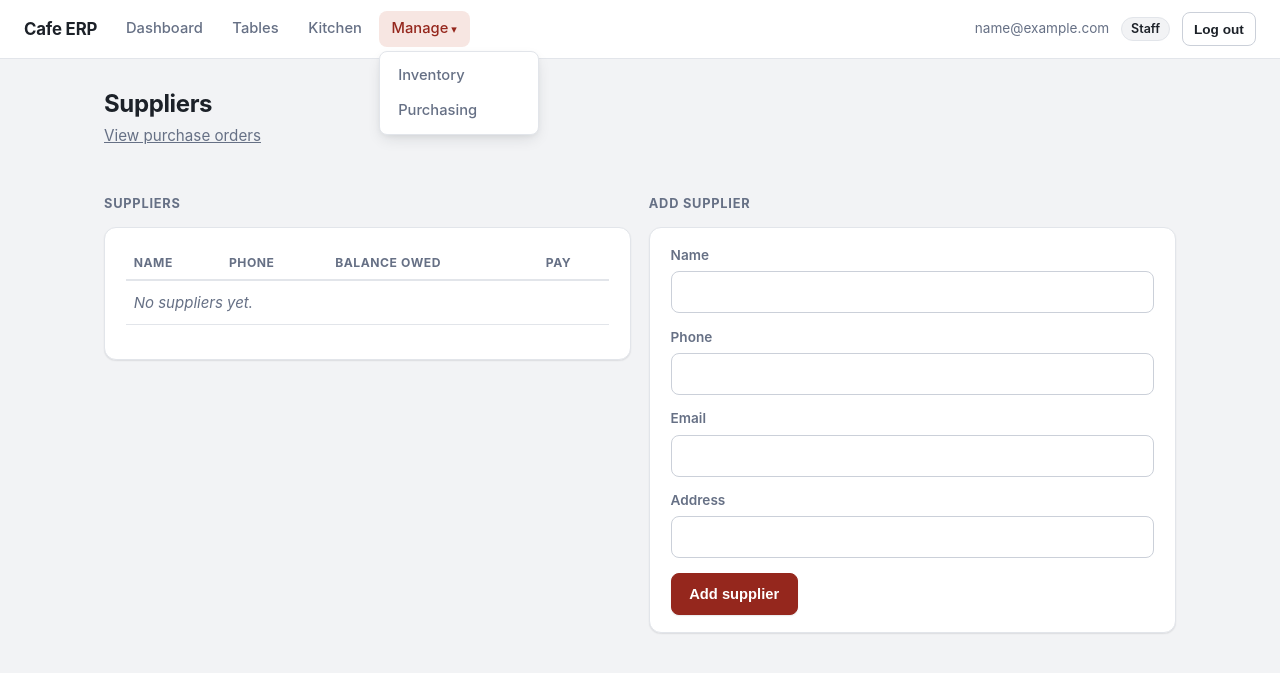
After one commit to Bukulubenja/cafe, a Django app: page /purchasing/suppliers/ in a window 1280 px wide. The commit adds this page. Shown: the top 673 px of the page. Run offline with Django 5.2, Linux system fonts and the light colour scheme; the visitor is signed in with stand-in values (Sample User, id 1); data that the repository does not hold is empty.

Commit message:
Add Purchasing screens to the frontend; nav Manage dropdown
Suppliers list+create, supplier payment, purchase order list+create,
and a purchase order detail screen with add-line, mark received
(updates stock via PurchaseOrder.receive()), cancel, and notify
supplier actions.

Restructures the topbar nav: manager-only links now live under a
CSS-only "Manage" details/summary dropdown instead of being flat
items, so future manager screens (wastage, expenses, etc.) don't
keep growing the topbar. Active/open state is driven by a new
apps.web.context_processors.manage_section context processor keyed
off a MANAGE_URL_NAMES set, rather than each view passing a flag by
hand.

Extracted apps/web/roles.py (MANAGER_ROLES etc.) and promoted
friendly_error() to apps/web/utils.py so new per-domain view modules
(purchasing_views.py, inventory_views.py) share them without
circular imports through views.py.

Verified with the full test suite (143 tests, OK) and a Playwright
run through the whole flow: create supplier -> create PO -> add line
(50 piece Chicken @ 8,000) -> mark received -> confirmed Chicken
stock on hand increased 14 -> 64 on the Inventory screen.

```diff
--- /dev/null
+++ b/apps/web/context_processors.py
@@ -0,0 +1,25 @@
+# URL names that live under the topbar's "Manage" dropdown. Kept as one set
+# here rather than each view passing an `in_manage_section` flag by hand --
+# add a new screen's url_name here and its active-state highlighting and
+# open-by-default behavior just work.
+MANAGE_URL_NAMES = {
+    "stock_list",
+    "stock_new",
+    "stock_adjust",
+    "ingredients",
+    "suppliers",
+    "supplier_pay",
+    "purchase_orders",
+    "purchase_order_new",
+    "purchase_order_detail",
+    "purchase_order_add_line",
+    "purchase_order_receive",
+    "purchase_order_cancel",
+    "purchase_order_notify_supplier",
+}
+
+
+def manage_section(request):
+    resolver_match = getattr(request, "resolver_match", None)
+    url_name = getattr(resolver_match, "url_name", None)
+    return {"in_manage_section": url_name in MANAGE_URL_NAMES}
--- a/apps/web/inventory_views.py
+++ b/apps/web/inventory_views.py
@@ -3,13 +3,11 @@ from django.core.exceptions import ValidationError as DjangoValidationError
 from django.shortcuts import get_object_or_404, redirect, render
 from django.views.decorators.http import require_POST
 
-from apps.accounts.models import User
 from apps.inventory.models import Ingredient, StockItem
 
 from .decorators import roles_required
+from .roles import MANAGER_ROLES
 from .utils import friendly_error, resolve_branch
-
-MANAGER_ROLES = (User.Role.OWNER, User.Role.MANAGER)
 
 
 @roles_required(*MANAGER_ROLES)
--- /dev/null
+++ b/apps/web/roles.py
@@ -0,0 +1,18 @@
+from apps.accounts.models import User
+
+# Shared role tuples for apps.web's roles_required() decorator, kept in one
+# place since every view module needs some subset of these -- importing
+# them from views.py (a leaf module reused by nothing else) would make
+# every new screen depend on the one file most likely to keep changing.
+MANAGER_ROLES = (User.Role.OWNER, User.Role.MANAGER)
+FRONT_OF_HOUSE_ROLES = (User.Role.OWNER, User.Role.MANAGER, User.Role.WAITER, User.Role.CASHIER)
+ORDER_WRITE_ROLES = (User.Role.OWNER, User.Role.MANAGER, User.Role.WAITER)
+PAYMENT_ROLES = (User.Role.OWNER, User.Role.MANAGER, User.Role.WAITER, User.Role.CASHIER)
+KITCHEN_VIEW_ROLES = (User.Role.OWNER, User.Role.MANAGER, User.Role.CHEF, User.Role.WAITER, User.Role.CASHIER)
+ALL_STAFF_ROLES = (
+    User.Role.OWNER,
+    User.Role.MANAGER,
+    User.Role.WAITER,
+    User.Role.CHEF,
+    User.Role.CASHIER,
+)
--- a/apps/web/static/web/css/style.css
+++ b/apps/web/static/web/css/style.css
@@ -104,6 +104,44 @@ header.topbar nav a {
 
 header.topbar nav a:hover { color: var(--text); background: var(--bg); }
 header.topbar nav a.active { color: var(--brand); background: var(--brand-tint); }
+
+.nav-dropdown { position: relative; }
+.nav-dropdown summary {
+  list-style: none;
+  cursor: pointer;
+  color: var(--muted);
+  font-size: 0.92rem;
+  font-weight: 500;
+  padding: 0.45rem 0.8rem;
+  border-radius: var(--radius-sm);
+  transition: background-color 150ms ease, color 150ms ease;
+}
+.nav-dropdown summary::-webkit-details-marker { display: none; }
+.nav-dropdown summary:hover { color: var(--text); background: var(--bg); }
+.nav-dropdown summary.active { color: var(--brand); background: var(--brand-tint); }
+.nav-dropdown summary::after { content: " \25BE"; font-size: 0.75em; }
+.nav-dropdown-menu {
+  position: absolute;
+  top: calc(100% + 4px);
+  left: 0;
+  min-width: 160px;
+  background: var(--panel);
+  border: 1px solid var(--border);
+  border-radius: var(--radius-sm);
+  box-shadow: var(--shadow-md);
+  padding: 0.35rem;
+  z-index: 20;
+}
+.nav-dropdown-menu a {
+  display: block;
+  padding: 0.5rem 0.7rem;
+  border-radius: var(--radius-sm);
+  color: var(--text);
+  text-decoration: none;
+  font-size: 0.9rem;
+  font-weight: 500;
+}
+.nav-dropdown-menu a:hover { background: var(--bg); }
 
 header.topbar .who {
   display: flex;
--- a/apps/web/templates/web/base.html
+++ b/apps/web/templates/web/base.html
@@ -14,13 +14,19 @@
   <header class="topbar">
     <div class="brand">{{ user.cafe.name|default:"Cafe ERP" }}</div>
     <nav>
-      {% if user.is_superuser or user.role == "owner" or user.role == "manager" %}
+      {% if user.is_superuser or user.is_owner or user.is_manager %}
       <a href="{% url 'web:dashboard' %}" class="{% if request.resolver_match.url_name == 'dashboard' %}active{% endif %}">Dashboard</a>
       {% endif %}
       <a href="{% url 'web:tables' %}" class="{% if request.resolver_match.url_name == 'tables' or request.resolver_match.url_name == 'order_detail' %}active{% endif %}">Tables</a>
       <a href="{% url 'web:kitchen' %}" class="{% if request.resolver_match.url_name == 'kitchen' %}active{% endif %}">Kitchen</a>
-      {% if user.is_superuser or user.role == "owner" or user.role == "manager" %}
-      <a href="{% url 'web:stock_list' %}" class="{% if request.resolver_match.url_name == 'stock_list' or request.resolver_match.url_name == 'stock_new' or request.resolver_match.url_name == 'ingredients' %}active{% endif %}">Inventory</a>
+      {% if user.is_superuser or user.is_owner or user.is_manager %}
+      <details class="nav-dropdown" {% if in_manage_section %}open{% endif %}>
+        <summary class="{% if in_manage_section %}active{% endif %}">Manage</summary>
+        <div class="nav-dropdown-menu">
+          <a href="{% url 'web:stock_list' %}">Inventory</a>
+          <a href="{% url 'web:purchase_orders' %}">Purchasing</a>
+        </div>
+      </details>
       {% endif %}
     </nav>
     <div class="who">
--- /dev/null
+++ b/apps/web/templates/web/suppliers.html
@@ -0,0 +1,49 @@
+{% extends "web/base.html" %}
+{% load humanize %}
+{% block title %}Suppliers - Cafe ERP{% endblock %}
+{% block content %}
+<h1>Suppliers</h1>
+<p class="subtitle"><a href="{% url 'web:purchase_orders' %}">View purchase orders</a></p>
+
+<div class="dashboard-cols">
+  <div>
+    <h2>Suppliers</h2>
+    <div class="panel">
+      <table class="items">
+        <thead><tr><th>Name</th><th>Phone</th><th>Balance owed</th><th>Pay</th></tr></thead>
+        <tbody>
+          {% for supplier in suppliers %}
+          <tr>
+            <td>{{ supplier.name }}</td>
+            <td>{{ supplier.phone|default:"&mdash;" }}</td>
+            <td>{{ supplier.balance|floatformat:0|intcomma }} UGX</td>
+            <td>
+              <form class="add-form" method="post" action="{% url 'web:supplier_pay' supplier.id %}">
+                {% csrf_token %}
+                <input type="number" step="0.01" name="amount" placeholder="Amount" style="width: 7rem;" required min="0.01">
+                <button class="btn small" type="submit">Pay</button>
+              </form>
+            </td>
+          </tr>
+          {% empty %}
+          <tr><td colspan="4" class="empty">No suppliers yet.</td></tr>
+          {% endfor %}
+        </tbody>
+      </table>
+    </div>
+  </div>
+  <div>
+    <h2>Add supplier</h2>
+    <div class="panel">
+      <form method="post">
+        {% csrf_token %}
+        <div class="field"><label for="id_name">Name</label><input type="text" name="name" id="id_name" required></div>
+        <div class="field"><label for="id_phone">Phone</label><input type="text" name="phone" id="id_phone"></div>
+        <div class="field"><label for="id_email">Email</label><input type="email" name="email" id="id_email"></div>
+        <div class="field"><label for="id_address">Address</label><input type="text" name="address" id="id_address"></div>
+        <button class="btn primary" type="submit">Add supplier</button>
+      </form>
+    </div>
+  </div>
+</div>
+{% endblock %}
--- a/apps/web/urls.py
+++ b/apps/web/urls.py
@@ -1,6 +1,6 @@
 from django.urls import path
 
-from . import inventory_views, views
+from . import inventory_views, purchasing_views, views
 
 app_name = "web"
 
@@ -21,4 +21,29 @@ urlpatterns = [
     path("inventory/stock/new/", inventory_views.stock_new, name="stock_new"),
     path("inventory/stock/<int:stock_item_id>/adjust/", inventory_views.stock_adjust, name="stock_adjust"),
     path("inventory/ingredients/", inventory_views.ingredients, name="ingredients"),
+    path("purchasing/suppliers/", purchasing_views.suppliers, name="suppliers"),
+    path("purchasing/suppliers/<int:supplier_id>/pay/", purchasing_views.supplier_pay, name="supplier_pay"),
+    path("purchasing/orders/", purchasing_views.purchase_orders, name="purchase_orders"),
+    path("purchasing/orders/new/", purchasing_views.purchase_order_new, name="purchase_order_new"),
+    path("purchasing/orders/<int:order_id>/", purchasing_views.purchase_order_detail, name="purchase_order_detail"),
+    path(
+        "purchasing/orders/<int:order_id>/add-line/",
+        purchasing_views.purchase_order_add_line,
+        name="purchase_order_add_line",
+    ),
+    path(
+        "purchasing/orders/<int:order_id>/receive/",
+        purchasing_views.purchase_order_receive,
+        name="purchase_order_receive",
+    ),
+    path(
+        "purchasing/orders/<int:order_id>/cancel/",
+        purchasing_views.purchase_order_cancel,
+        name="purchase_order_cancel",
+    ),
+    path(
+        "purchasing/orders/<int:order_id>/notify-supplier/",
+        purchasing_views.purchase_order_notify_supplier,
+        name="purchase_order_notify_supplier",
+    ),
 ]
--- a/config/settings/base.py
+++ b/config/settings/base.py
@@ -87,6 +87,7 @@ TEMPLATES = [
                 "django.template.context_processors.request",
                 "django.contrib.auth.context_processors.auth",
                 "django.contrib.messages.context_processors.messages",
+                "apps.web.context_processors.manage_section",
             ],
         },
     },
```
Also changed, not shown: apps/web/purchasing_views.py (added, +155 -0 lines), apps/web/templates/web/purchase_order_detail.html (added, +63 -0 lines), apps/web/templates/web/purchase_orders.html (added, +44 -0 lines), apps/web/views.py (+1 -6 lines).
